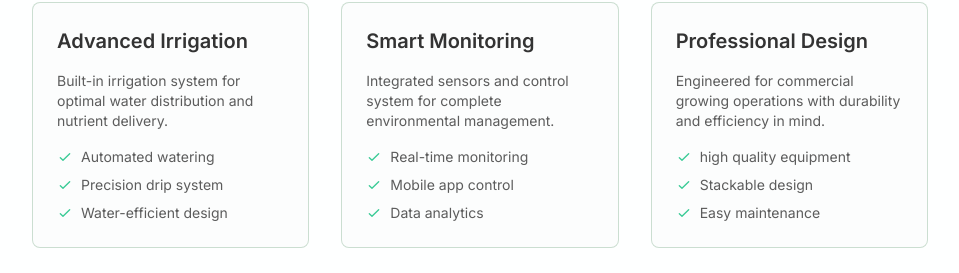
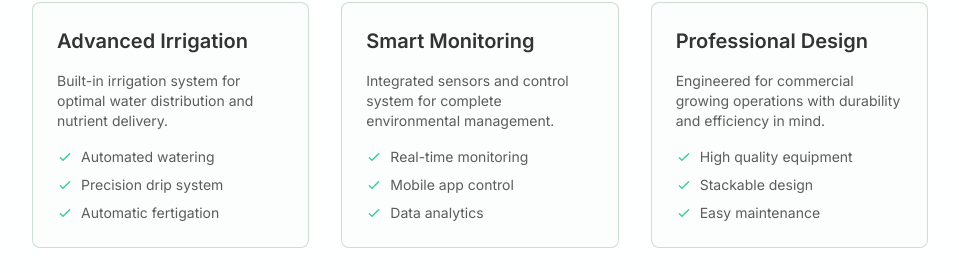
Before and after one commit to gardengems/gardengemswebsite, a Next.js app: page /drop-n-grow in a window 1280 px wide. Shown: the part 2262-2535 px from the top of the page, without its empty margins (160-1119 px from the left). Built offline with nearby package versions, Linux system fonts and the light colour scheme.

Commit message:
Update drop-n-grow.ts
text errors

```diff
--- a/content/pages/drop-n-grow.ts
+++ b/content/pages/drop-n-grow.ts
@@ -65,7 +65,7 @@ export const dropNGrowContent = {
       {
         title: "Advanced Irrigation",
         description: "Built-in irrigation system for optimal water distribution and nutrient delivery.",
-        specs: ["Automated watering", "Precision drip system", "Water-efficient design"]
+        specs: ["Automated watering", "Precision drip system", "Automatic fertigation"]
       },
       {
         title: "Smart Monitoring",
@@ -75,7 +75,7 @@ export const dropNGrowContent = {
       {
         title: "Professional Design",
         description: "Engineered for commercial growing operations with durability and efficiency in mind.",
-        specs: ["high quality equipment", "Stackable design", "Easy maintenance"]
+        specs: ["High quality equipment", "Stackable design", "Easy maintenance"]
       }
     ]
   },
```
